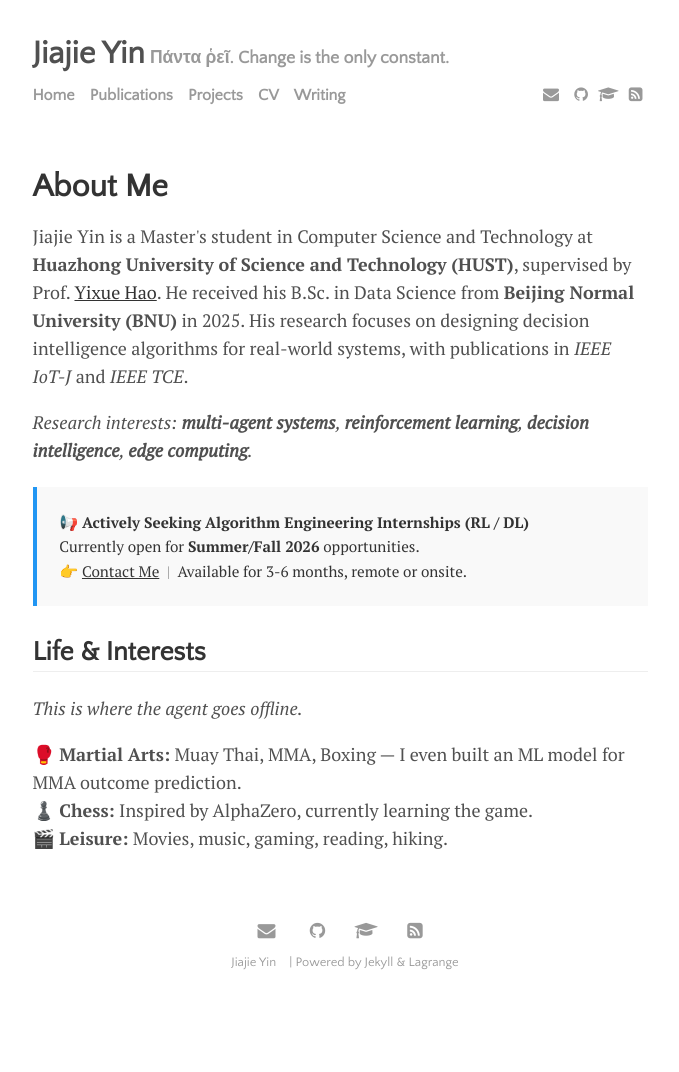
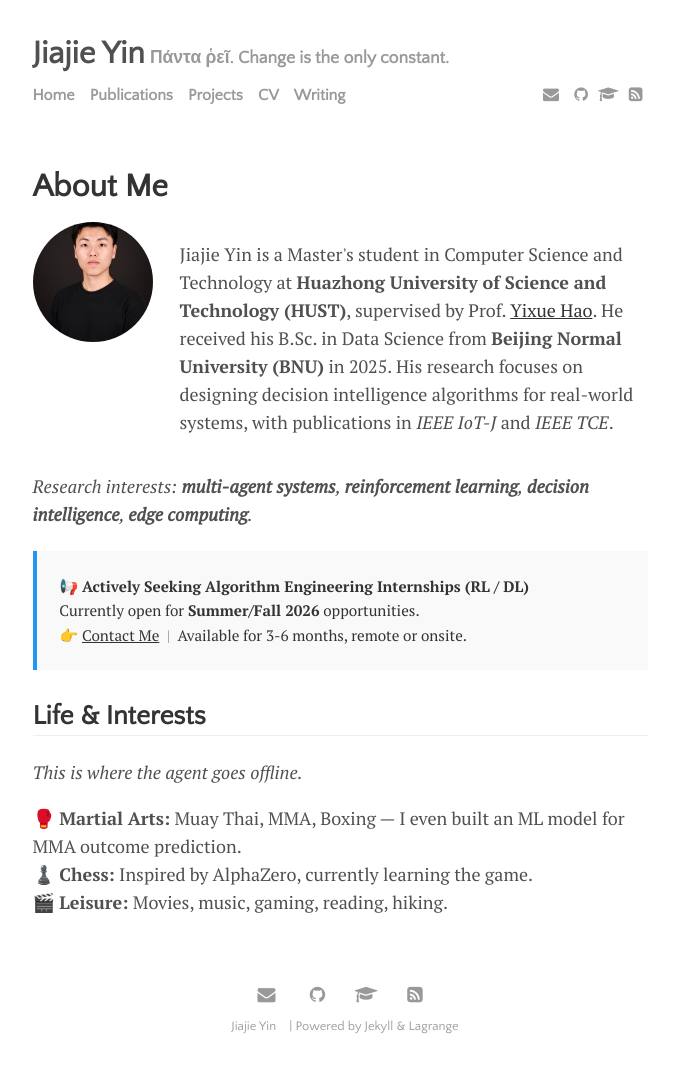
Before and after one commit to JJtheHonest/JJtheHonest.github.io, a Jekyll site: the page built from index.html, in a window 1280 px wide. Shown: the whole page, without its empty margins (300-979 px from the left). Built offline with Jekyll 4.4.1, drawn with Linux system fonts in a browser that asks for light colours; the list of posts is cut into pages by our own code; before the commit the page ends 1008 px from its top, so only the background shows below that.

Commit message:
Add portrait photo to home page

```diff
--- a/_sass/_custom.scss
+++ b/_sass/_custom.scss
@@ -127,3 +127,28 @@ article > ol > li {
 .section-link a {
   color: #666;
 }
+
+.bio {
+  display: flex;
+  gap: 1.5em;
+  align-items: flex-start;
+}
+
+.portrait {
+  width: 120px;
+  height: 120px;
+  border-radius: 50%;
+  object-fit: cover;
+  flex-shrink: 0;
+}
+
+@media (max-width: 30em) {
+  .bio {
+    flex-direction: column;
+    align-items: center;
+  }
+  .portrait {
+    width: 100px;
+    height: 100px;
+  }
+}
--- a/index.html
+++ b/index.html
@@ -4,6 +4,9 @@ title: About Me
 permalink: /
 ---
 
+<div class="bio">
+  <img src="/assets/img/portrait.jpg" alt="Jiajie Yin" class="portrait">
+  <div>
     <p>
       Jiajie Yin is a Master's student in Computer Science and Technology at
       <strong>Huazhong University of Science and Technology (HUST)</strong>,
@@ -12,6 +15,8 @@ permalink: /
       His research focuses on designing decision intelligence algorithms for real-world systems,
       with publications in <em>IEEE IoT-J</em> and <em>IEEE TCE</em>.
     </p>
+  </div>
+</div>
 
 <p>
   <em>Research interests: <strong>multi-agent systems</strong>, <strong>reinforcement learning</strong>,
```
Also changed, not shown: assets/img/portrait.jpg (added). Lines whose indentation alone changed are shown as unchanged.
